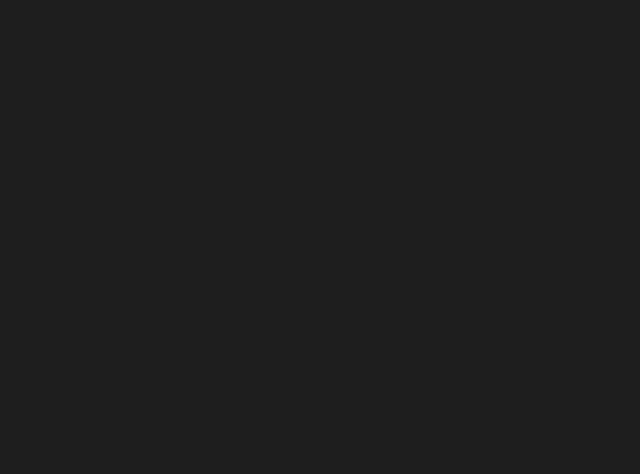
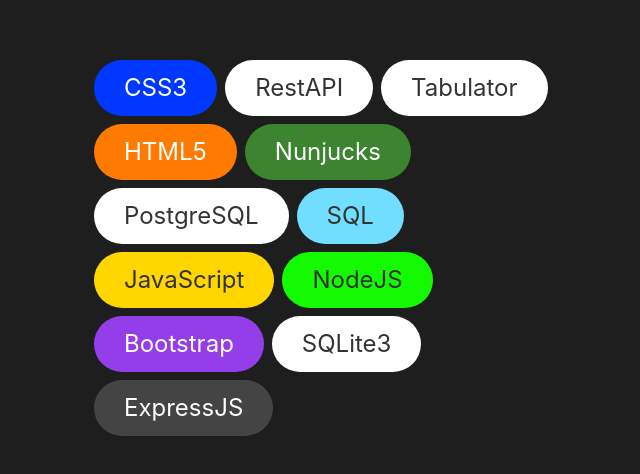
Before and after one commit to eugenepokalyuk/profile-new, a React (Create React App) app: page / in a window 1280 px wide. Shown: the part 228-702 px from the top of the page, without its empty margins (150-790 px from the left). Built offline with nearby package versions, Linux system fonts and the light colour scheme.

Commit message:
Update App.js

```diff
--- a/src/App.css
+++ b/src/App.css
@@ -164,4 +164,66 @@
     font-size: 20px;
     color: #fff;
   }
+  .badge-menu-mobile span {
+    display: inline-block;
+    font-size: 18px;
+    padding: 5px 15px;
+    margin: 2px;
+    border-radius: 100px;
+  }
+  .badge-menu span {
+    display: inline-block;
+    font-size: 24px;
+    padding: 10px 30px;
+    margin: 4px;
+    border-radius: 100px;
+  }
+  .CSS3 {
+    background: #0038FF;
+    color: #fff;
+  }
+  .RestAPI {
+    background: #fff;
+    color: #333333;
+  }
+  .Tabulator {
+    background: #fff;
+    color: #333333;
+  }
+  .HTML5 {
+    background: #FF7A00;
+    color: #fff;
+  }
+  .Nunjucks {
+    background: #3C8430;
+    color: #fff;
+  }
+  .PostgreSQL {
+    background: #fff;
+    color: #333333;
+  }
+  .SQL {
+    background: #71DDFF;
+    color: #333333;
+  }
+  .JavaScript {
+    background: #FFD600;
+    color: #333333;
+  }
+  .NodeJS {
+    background: #14FA00;
+    color: #333333;
+  }
+  .Bootstrap {
+    background: #943EEA;
+    color: #fff;
+  }
+  .SQLite3 {
+    background: #fff;
+    color: #333333;
+  }
+  .ExpressJS {
+    background: #444444;
+    color: #fff;
+  }
 /* #endregion profile style */
--- a/src/App.js
+++ b/src/App.js
@@ -3,7 +3,9 @@
 
 import 'uikit/dist/css/uikit.css'
 import 'uikit/dist/js/uikit.js'
-// import Scene from './Scene.js'
+
+import Scene from './Scene.js'
+
 import tgIcon from './Images/git.png'
 import gitIcon from './Images/git-2.png'
 
@@ -52,13 +54,30 @@
 
         <div className='uk-width-expand@m uk-padding uk-padding-remove-top profile-flex profile-flex-col profile-flex-between uk-padding-remove-bottom'>
 
+          {/* <Scene /> */}
           <div className="uk-card uk-card-body uk-grid-margin uk-text-left">
             <h1 className='profile-font-header uk-animation-slide-top'>Привет! Меня зовут Евгений. Я занимаюсь фронтенд разработкой</h1>
+
+            <div className='badge-menu'>
+              <span className="CSS3">CSS3</span>
+              <span className="RestAPI">RestAPI</span>
+              <span className="Tabulator">Tabulator</span>
+              <span className="HTML5">HTML5</span>
+              <span className="Nunjucks">Nunjucks</span>
+              <span className="PostgreSQL">PostgreSQL</span>
+              <span className="SQL">SQL</span>
+              <span className="JavaScript">JavaScript</span>
+              <span className="NodeJS">NodeJS</span>
+              <span className="Bootstrap">Bootstrap</span>
+              <span className="SQLite3">SQLite3</span>
+              <span className="ExpressJS">ExpressJS</span>
+            </div>
+
           </div>
-{/*
-          <div className="uk-card uk-text-left uk-visible@s uk-height-1-1" id="phaser-example">
-            <Scene/>
-          </div> */}
+
+
+          {/* <div className="uk-card uk-text-left uk-visible@s uk-height-1-1" id="phaser-example"> */}
+          {/* </div> */}
 
         </div>
 
@@ -297,6 +316,21 @@
 
               </div>
             </div>
+
+            <div className='badge-menu-mobile uk-margin-top'>
+              <span className="CSS3">CSS3</span>
+              <span className="RestAPI">RestAPI</span>
+              <span className="Tabulator">Tabulator</span>
+              <span className="HTML5">HTML5</span>
+              <span className="Nunjucks">Nunjucks</span>
+              <span className="PostgreSQL">PostgreSQL</span>
+              <span className="SQL">SQL</span>
+              <span className="JavaScript">JavaScript</span>
+              <span className="NodeJS">NodeJS</span>
+              <span className="Bootstrap">Bootstrap</span>
+              <span className="SQLite3">SQLite3</span>
+              <span className="ExpressJS">ExpressJS</span>
+            </div>
         </div>
 
       </div>
--- a/src/Scene.js
+++ b/src/Scene.js
@@ -42,8 +42,8 @@
 export const Scene = () => {
     const boxRef = useRef(null);
     const canvasRef = useRef(null);
-    const [width, setWidth] = useState(1200);
-    const [height, setHeight] = useState(800);
+    const [width, setWidth] = useState();
+    const [height, setHeight] = useState();
     const style = { width, height };
 
     useLayoutEffect(() => {
@@ -52,6 +52,8 @@
         let World = Matter.World;
         let Bodies = Matter.Bodies;
         let Mouse = Matter.Mouse;
+        let Common = Matter.Common;
+        let Composites = Matter.Composites;
         let MouseConstraint = Matter.MouseConstraint;
         let engine = Engine.create();
         let render = Render.create({
@@ -65,33 +67,14 @@
         });
 
       //#region [ walls ]
-        const top = Bodies.rectangle(0, 0, 1600, 25, {
-            isStatic: true,
-            render: {
-                // fillStyle: 'red',
-                fillStyle: 'transparent',
-            }
-        });
-        const ground = Bodies.rectangle(150, 600, 1600, 25, {
-            isStatic: true,
-            render: {
-                // fillStyle: 'red',
-                fillStyle: 'transparent',
-            }
-        });
-        const left = Bodies.rectangle(0, 0, 25, 1600, {
-            isStatic: true,
-            render: {
-                fillStyle: 'transparent',
-                // #1E1E1E
-            }
-        });
-        const right = Bodies.rectangle(800, 0, 25, 1600, {
-            isStatic: true,
-            render: {
-                fillStyle: 'transparent',
-            }
-        });
+      var stack = Composites.stack(100, 20, 20, 2, 0, 0, function(x, y) {
+        return Bodies.circle(x, y, Common.random(30, 50), { friction: 0.00001, restitution: 0.5, density: 0.001 });
+      });
+
+      const top = Bodies.rectangle(400, 0, 800, 50, { isStatic: true });
+      const ground = Bodies.rectangle(400, 600, 800, 50, { isStatic: true });
+      const left = Bodies.rectangle(800, 300, 50, 600, { isStatic: true });
+      const right = Bodies.rectangle(0, 300, 50, 600, { isStatic: true });
         //#endregion [ walls ]
 
       var mouse = Mouse.create(render.canvas),
@@ -100,36 +83,16 @@
         mouse: mouse,
         constraint: {
           stiffness: 0.2,
-          render: {
-            // cтранно
-            // visible: true
-          }
         }
       });
 
       World.add(engine.world, mouseConstraint);
+      World.add(engine.world, [top, ground, right, left, stack])
 
-      Object.entries(skillsList1).forEach(element => {
-        let x = Math.floor(Math.random() * 700) + 2;
-        let y = Math.floor(Math.random() * 200) + 1;
-        World.add(engine.world, [top, ground, right, left, Bodies.rectangle(x, y, 190, 90, {
-            restitution:0.05,
-            friction:1,
-	          density:1,
-            chamfer: { radius: 10 },
-
-            // height: "1000px",
-            // text: { value: element[0], font: "50"},
-            render: {
-              sprite: {
-                texture: element[1].backgroundImage,
-                xScale: 0.3,
-                yScale: 0.3
-              }
-            }
-        })])
+      Render.lookAt(render, {
+        min: { x: 0, y: 0 },
+        max: { x: 800, y: 600 }
       });
-
 
       Engine.run(engine);
       Render.run(render);
@@ -146,4 +109,5 @@
       </div>
     );
 };
+
 export default Scene;
```
Also changed, not shown: package.json (+4 -3 lines), 1 other file (tests, documents, lock files or other folders).
